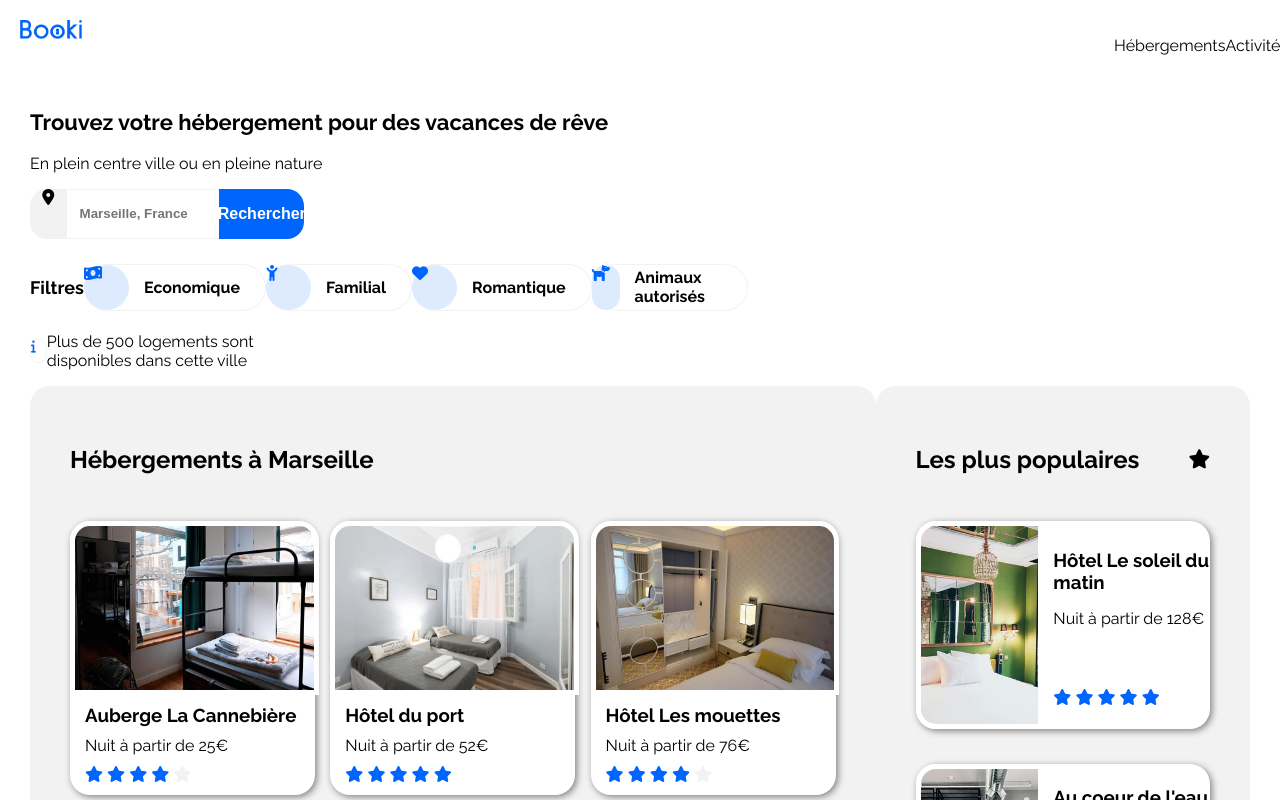
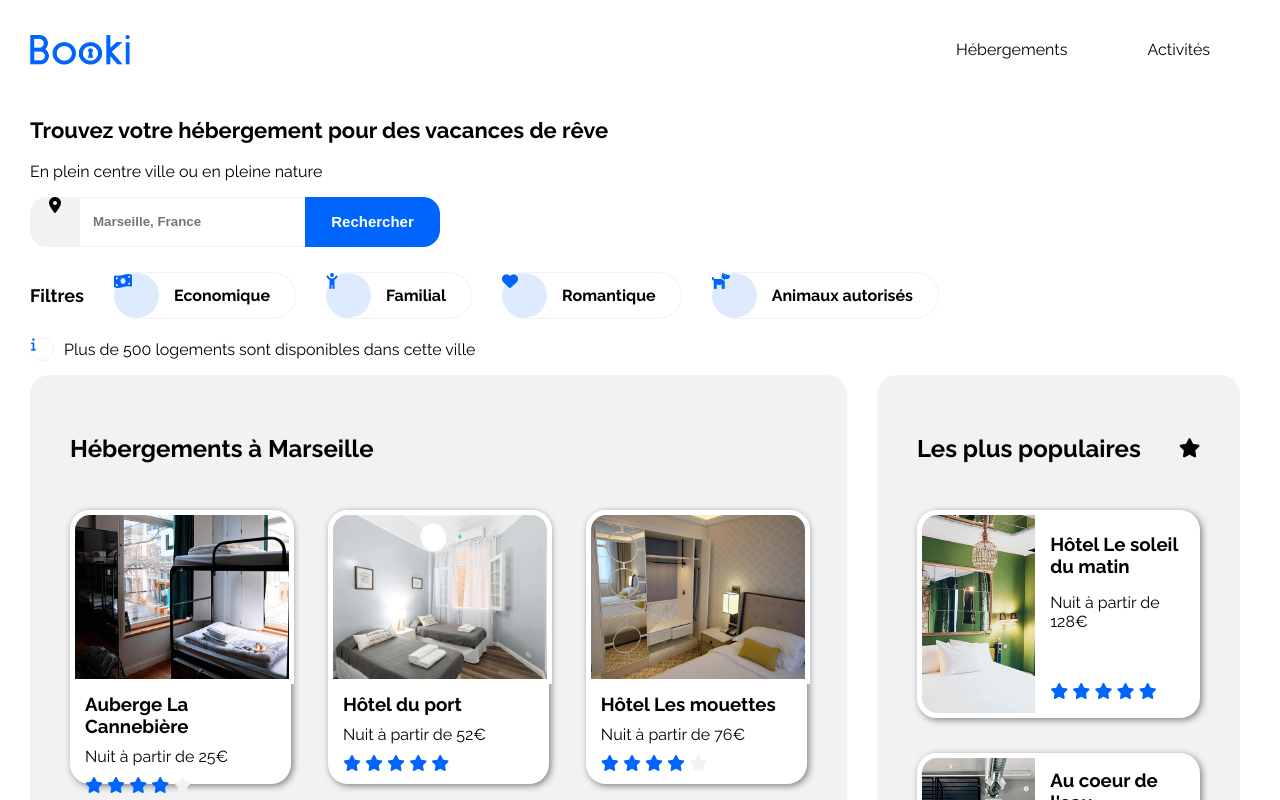
Before and after one commit to Elsa-B/Booki, a plain HTML site: page index.html in a window 1280 px wide. Shown: the top 800 px of the page. Drawn offline with Linux system fonts and the light colour scheme.

Commit message:
Section1

```diff
--- a/index.html
+++ b/index.html
@@ -32,19 +32,19 @@
         </div>
         <div class="filter">
             <p class="title-filter">Filtres</p>
-            <div class="theme-filter">
+            <div class="theme-filter margin-filter">
                 <i class="fa-solid fa-money-bill-wave filter-backgroud"></i>
                 <p class="text-filter">Economique</p>
             </div>
-            <div class="theme-filter">
+            <div class="theme-filter margin-filter">
                 <i class="fa-solid fa-child-reaching filter-backgroud"></i>
                 <p class="text-filter">Familial</p>
             </div>
-            <div class="theme-filter">
+            <div class="theme-filter margin-filter">
                 <i class="fa-solid fa-heart filter-backgroud"></i>
                 <p class="text-filter">Romantique</p>
             </div>
-            <div class="theme-filter">
+            <div class="theme-filter margin-filter">
                 <i class="fa-solid fa-dog filter-backgroud "></i>
                 <p class="text-filter">Animaux autorisés</p>
             </div>
--- a/style.css
+++ b/style.css
@@ -1,6 +1,9 @@
 body {
     font-family: Raleway, sans-serif;
     margin: 0;
+}
+h1{
+    font-size:22px;
 }
 h3{
    margin-top: 5px;
@@ -8,29 +11,6 @@ h3{
 }
 h4{
     font-size: large;
-}
-
-                        /*En-tête*/
-header{
-    padding: 20px;
-    display: flex;
-    flex-direction: row;
-    justify-content: space-between;
-}
-.logo{
-    width: 5%;
-    height: 5%;
-}
-nav{
-    width: 15%;
-}
-.ul-navigation{
-    display: flex;
-    flex-direction: row;
-    justify-content: space-between;
-}
-.li-navigation:hover{
-    border-top: 1px solid #0065FC;
 }
 li{
     list-style: none;
@@ -45,13 +25,35 @@ button{
     font-weight:bold;
     font-size: medium;
 }
-
+                        /*En-tête*/
+header{
+    padding: 0 30px 0 30px;
+    display: flex;
+    flex-direction: row;
+    justify-content: space-between;
+    align-items: center;
+}
+.logo{
+    width: 100px;
+    height: 30px;
+}
+.ul-navigation{
+    display: flex;
+    flex-direction: row;
+    justify-content: space-between;
+    height: 100%;
+    margin: 0;
+}
+.li-navigation{
+    padding: 40px;
+    height: 100%;
+}
+.li-navigation:hover{
+    border-top: 2px solid #0065FC;
+}
                         /*Section 1*/
 section{
     padding: 0 30px 0 30px;
-}
-h1{
-    font-size:22px;
 }
                         /*Barre de recherche*/
 .barre-de-recherche{
@@ -71,7 +73,7 @@ h1{
 .fa-location-dot{
     text-align: center;
     background-color: #F2F2F2;
-    width: 3%;
+    width: 50px;
     border-radius: 17px 0 0 17px;
 }
 .search{
@@ -79,18 +81,18 @@ h1{
     border-bottom: 1px solid #F2F2F2;
     border-left: 0px solid transparent;
     border-right: 0px solid transparent;
-    width: 12.5%;
+    width: 225px;
     display: flex;
     flex-direction: row;
     align-items: center;
     padding-left: 13px;
 }
 .button-search{
-    font-size: medium;
+    font-size: 15px;
     background-color: #0065FC;
     border-radius:0 17px 17px 0;
     color: white;
-    width: 7%;
+    width:135px;
     cursor: pointer;
     border: 0px solid transparent;
 }
@@ -101,14 +103,16 @@ h1{
 .filter{
     display: flex;
     flex-direction: row;
-    justify-content: space-between;
     align-items: center;
-    width: 50%;
     margin-top: 20px;
+}
+.margin-filter{
+    margin: 0 15px 0 15px;
 }
 .title-filter{
     font-size: large;
     font-weight: bold;
+    margin-right: 15px;
 }
 .theme-filter{
     display: flex;
@@ -139,9 +143,7 @@ h1{
 .infos{
     display: flex;
     flex-direction: row;
-    justify-content: space-between;
     align-items: center;
-    width: 24%;
 }
 .icon-infos{
     font-size: small;
@@ -154,12 +156,14 @@ h1{
     align-items: center;
     width: 22px;
     height: 22px;
+    margin-right: 10px;
 }
                         /*Section 2*/
 .section-2{
     display: flex;
     flex-direction: row;
     justify-content: space-between;
+    width: 96.9%;
     height: 850px;
 }
 .accomodation-a-marseille{
@@ -169,6 +173,7 @@ h1{
     background-color: #F2F2F2;
     border-radius: 20px;
     padding: 40px;
+    margin-right: 30px;
 }
 .cards-accomodation-marseille{
     display: flex;
@@ -179,7 +184,7 @@ h1{
     height: 85%;
 }
 .hotel-marseille{
-    width: 32%;
+    width: 30%;
     height: 42%;
 }
 .background-hotel{
@@ -187,7 +192,7 @@ h1{
     border-radius: 20px;
 }
 .img-accomodation-marseille{
-    width: 97.5%;
+    width: 97%;
     height: 60%;
     border-radius: 20px 20px 0 0;
     border: 5px solid white;
```
